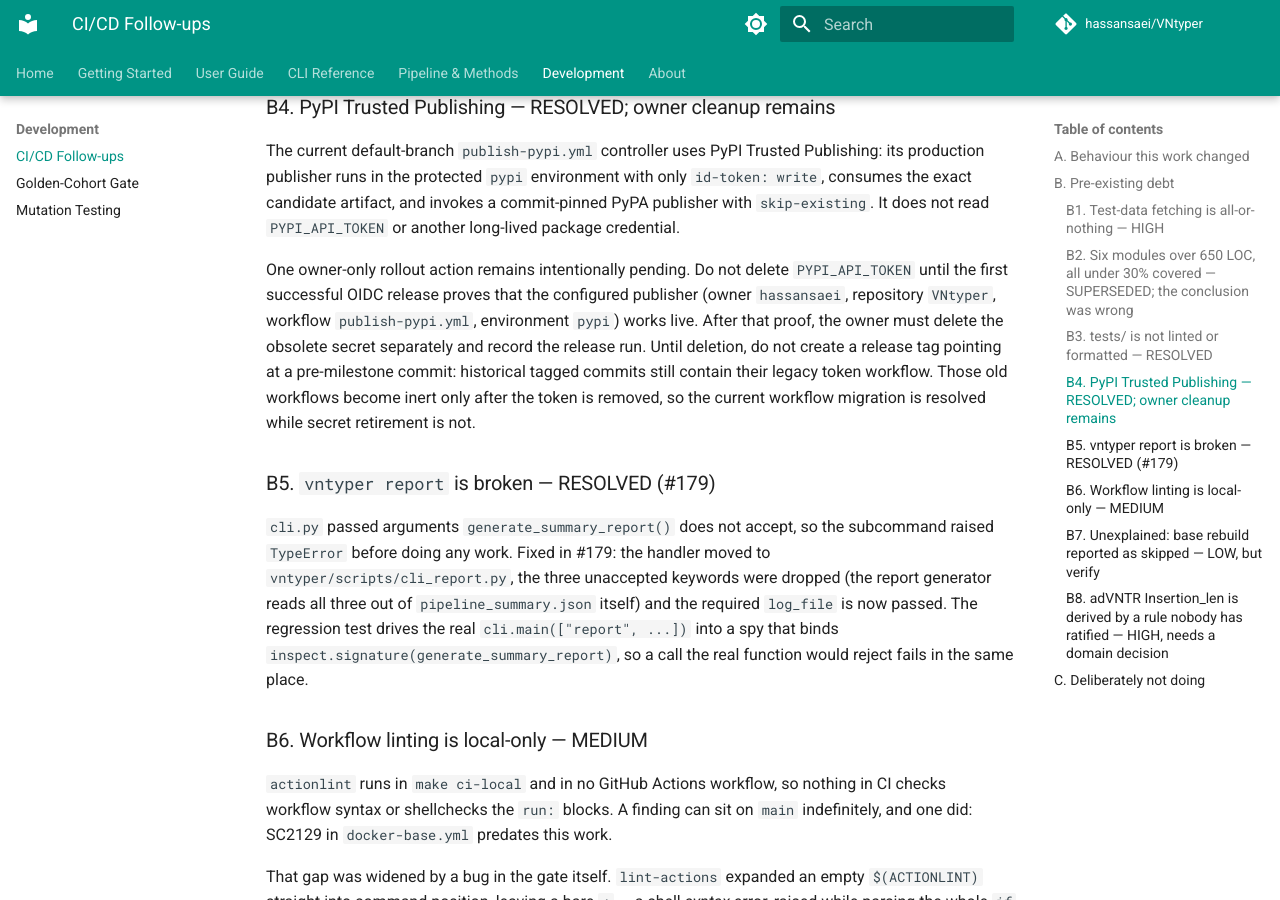
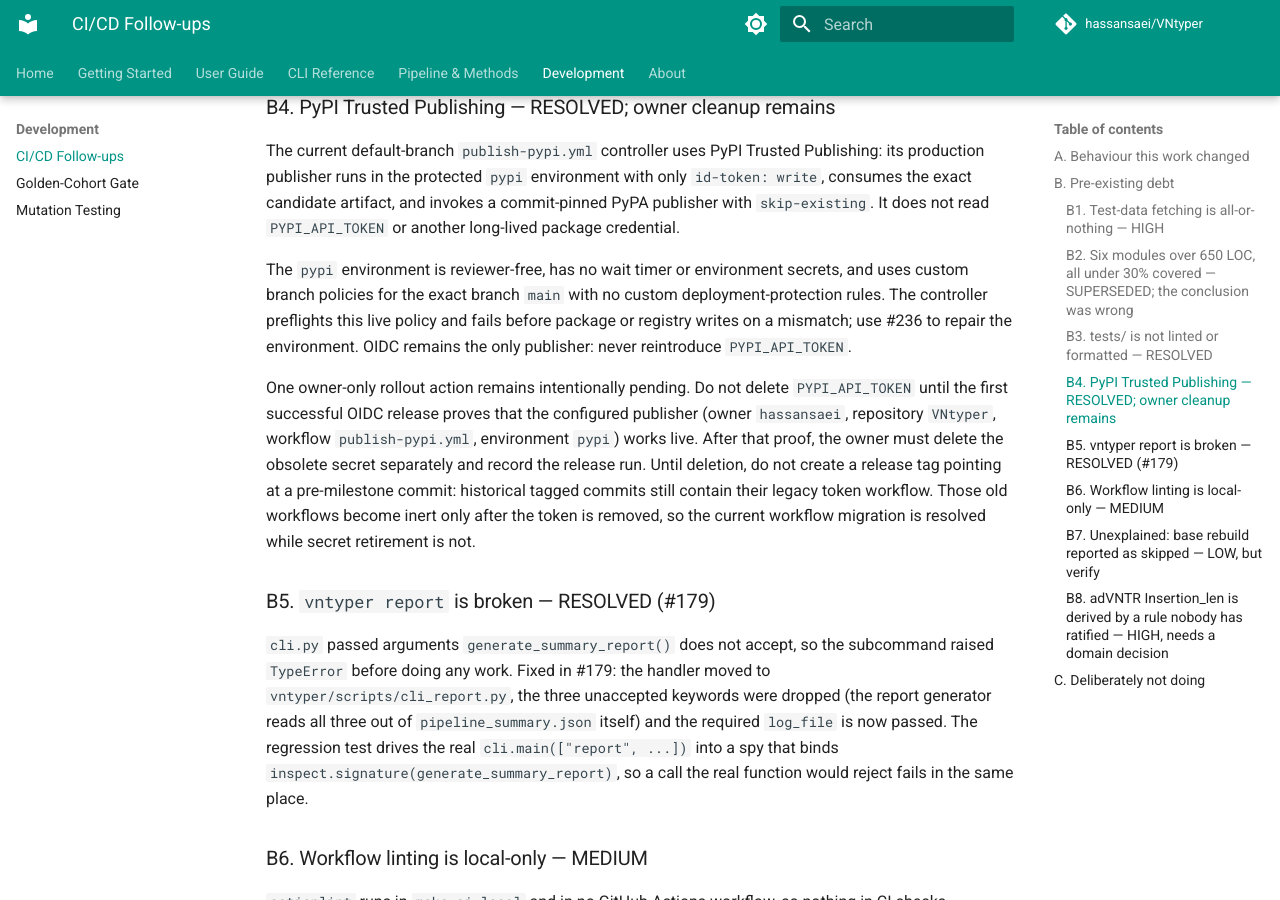
Before and after one commit to hassansaei/VNtyper, an MkDocs documentation site: the page built from docs/development/ci-followups.md, in a window 1280 px wide and 900 px high, scrolled down 3802 px. Built offline with MkDocs 1.6.1 and Material for MkDocs 9.7.7, drawn with Linux system fonts in a browser that asks for light colours; comment, search, counter and statistics services are not loaded.

Commit message:
docs(release): record automated OIDC environment
Closes #236

```diff
--- a/docs/development/ci-followups.md
+++ b/docs/development/ci-followups.md
@@ -130,6 +130,12 @@ its production publisher runs in the protected `pypi` environment with only
 PyPA publisher with `skip-existing`. It does not read `PYPI_API_TOKEN` or another
 long-lived package credential.
 
+The `pypi` environment is reviewer-free, has no wait timer or environment secrets, and uses
+custom branch policies for the exact branch `main` with no custom deployment-protection rules.
+The controller preflights this live policy and fails before package or registry writes on a
+mismatch; use #236 to repair the environment. OIDC remains the only publisher: never
+reintroduce `PYPI_API_TOKEN`.
+
 One owner-only rollout action remains intentionally pending. Do not delete
 `PYPI_API_TOKEN` until the first successful OIDC release proves that the configured
 publisher (owner `hassansaei`, repository `VNtyper`, workflow `publish-pypi.yml`,
```
Also changed, not shown: AGENTS.md (+11 -7 lines), docs/superpowers/plans/2026-08-11-automated-pypi-oidc-plan.md (+5 -0 lines), docs/superpowers/specs/2026-08-11-automated-pypi-oidc-design.md (+6 -0 lines), 2 other files.
